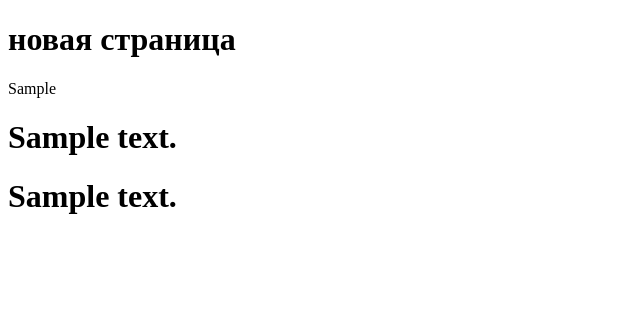
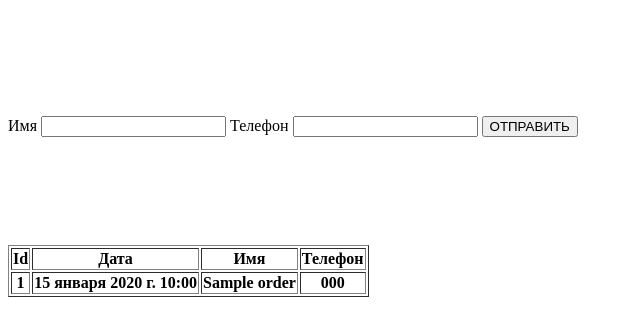
Before and after one commit to anzorick/django_traning_website, a Django app: template templates/index.html in a window 1280 px wide. Shown: the top 336 px of the page, without its empty margins (0-640 px from the left). Run offline with Django 4.2, Linux system fonts and the light colour scheme; tables that the repository leaves empty hold one stand-in row (values such as "Sample post"); the template is opened without the code that fills it: values that come from a table or form of the project are taken from there, most other values are stand-ins (such as "Sample title", 1, 10 or a date in 2020); lists and menus that the app fills with data are empty.

Commit message:
job_commit2

```diff
--- a/create_site/settings.py
+++ b/create_site/settings.py
@@ -31,6 +31,7 @@ ALLOWED_HOSTS = []
 # Application definition
 
 INSTALLED_APPS = [
+    'crm.apps.CrmConfig',
     'django.contrib.admin',
     'django.contrib.auth',
     'django.contrib.contenttypes',
@@ -54,7 +55,7 @@ ROOT_URLCONF = 'create_site.urls'
 TEMPLATES = [
     {
         'BACKEND': 'django.template.backends.django.DjangoTemplates',
-        'DIRS': [],
+        'DIRS': ['templates'],
         'APP_DIRS': True,
         'OPTIONS': {
             'context_processors': [
@@ -103,7 +104,7 @@ AUTH_PASSWORD_VALIDATORS = [
 # Internationalization
 # https://docs.djangoproject.com/en/4.1/topics/i18n/
 
-LANGUAGE_CODE = 'en-us'
+LANGUAGE_CODE = 'ru-ru'
 
 TIME_ZONE = 'UTC'
 
--- a/create_site/urls.py
+++ b/create_site/urls.py
@@ -15,7 +15,10 @@ Including another URLconf
 """
 from django.contrib import admin
 from django.urls import path
+from crm import views
 
 urlpatterns = [
     path('admin/', admin.site.urls),
+    path('', views.first_page),
+    path('thanks/', views.thanks_page, name = 'thanks_page')
 ]
--- a/templates/index.html
+++ b/templates/index.html
@@ -5,9 +5,53 @@
     <title>My_site</title>
 </head>
 <body>
-<h1>новая страница</h1>
-{{ a }}
-<h1>{{ text1 }}</h1>
-<h1>{{ text }}</h1>
+
+<br>
+<br>
+<br>
+<br>
+<br>
+<br>
+
+
+<form action="{% url 'thanks_page' %}" method="POST">
+    {% csrf_token %}
+    <label>Имя</label>
+    <input name="name">
+    <label>Телефон</label>
+    <input name="phone">
+    <button type="submit">ОТПРАВИТЬ</button>
+</form>
+
+
+
+
+<br>
+<br>
+<br>
+<br>
+<br>
+<br>
+{% if object_list %}
+<table border="1">
+    <tr>
+        <th>Id</th>
+        <th>Дата</th>
+        <th>Имя</th>
+        <th>Телефон</th>
+    </tr>
+{% for obj in object_list %}
+    <tr>
+        <th>{{ obj.id }}</th>
+        <th>{{ obj.order_dt }}</th>
+        <th>{{ obj.order_name }}</th>
+        <th>{{ obj.order_phone }}</th>
+    </tr>
+{% endfor %}
+</table>
+{% else %}
+нет данных
+{% endif %}
+
 </body>
 </html>
```
Also changed, not shown: crm/views.py (+12 -0 lines), templates/thanks_page.html (added, +10 -0 lines).
